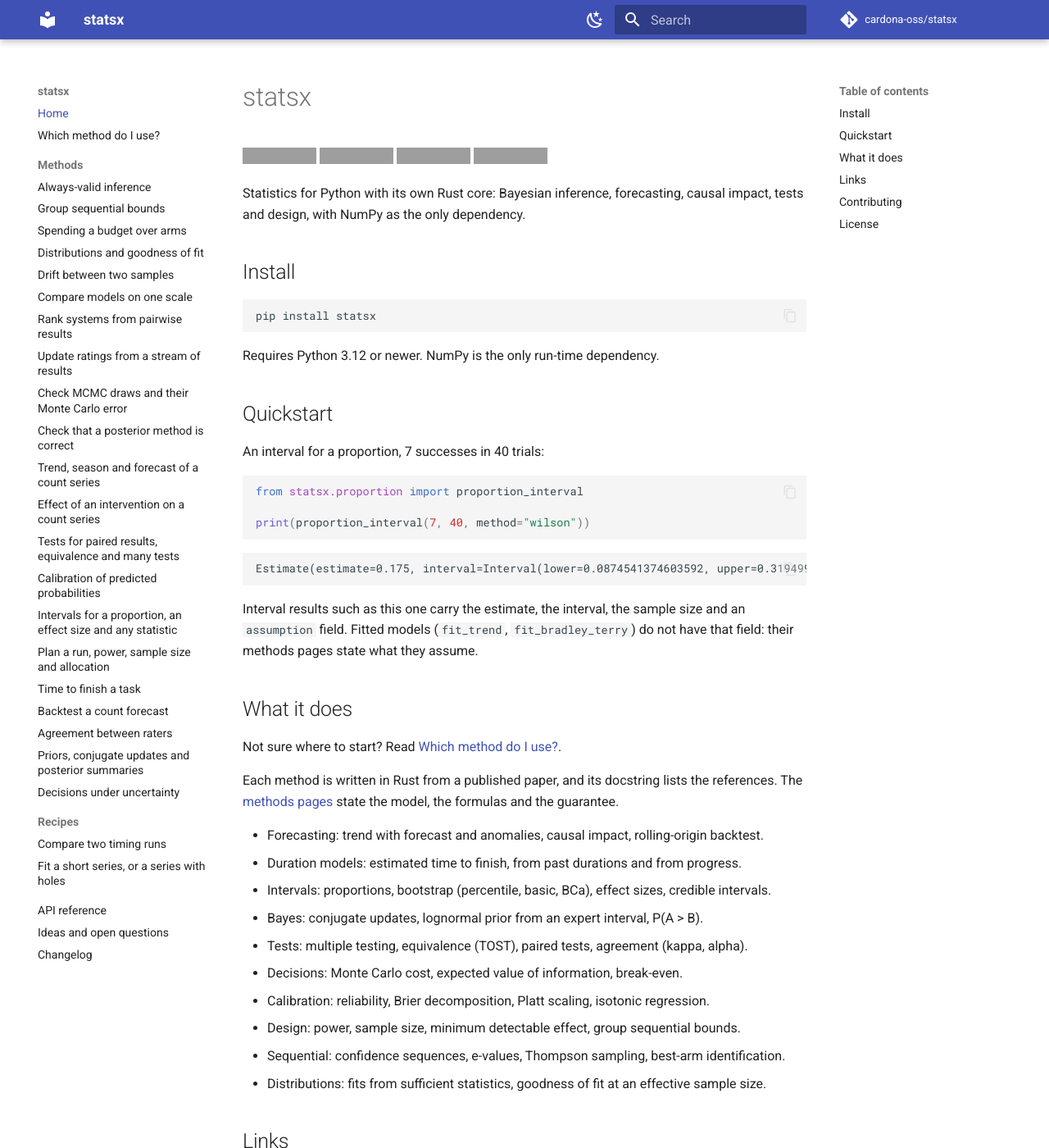
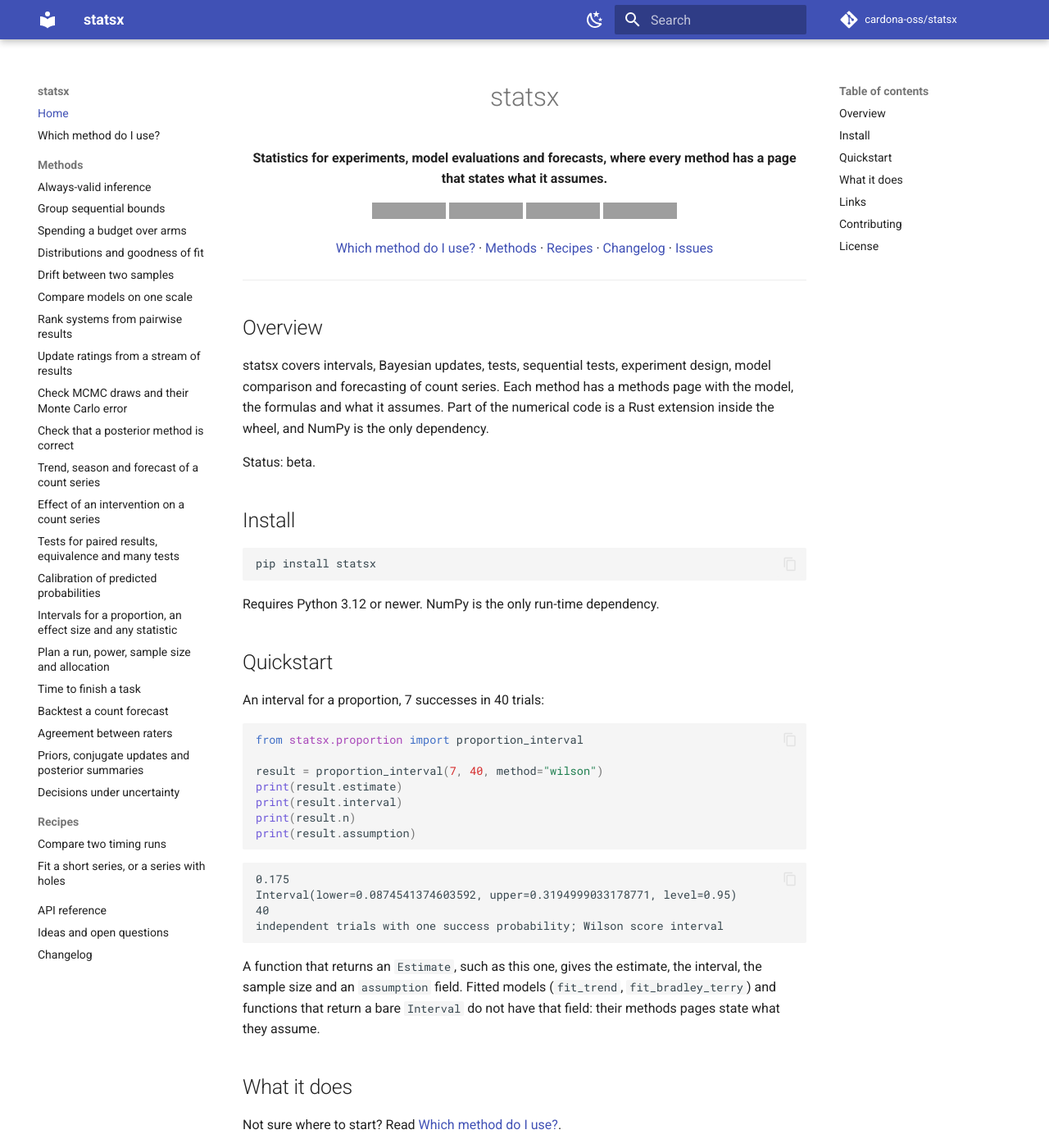
Before and after one commit to jorgeecardona/statsx, an MkDocs documentation site: the page built from docs/index.md, in a window 1280 px wide and 1400 px high. Shown: the whole window at 82% size. Built offline with MkDocs 1.6.1 and Material for MkDocs 9.7.7, drawn with Linux system fonts in a browser that asks for light colours; comment, search, counter and statistics services are not loaded; some of the changed text lies outside the part shown; grey boxes are pictures that could not be loaded.

Commit message:
docs: README header and true Rust claim, CHANGELOG by release up to 0.1.62, PyPI summary, keywords and classifiers, CONTRIBUTING and AGENTS match the CI

````diff
--- a/.gitlab-ci.yml
+++ b/.gitlab-ci.yml
@@ -5,7 +5,7 @@
 # -- no per-language jobs, no hand-wired stages/needs, moon resolves the order. On the
 # default branch it runs `:release` instead: the same `:ci` checks run as deps, then it
 # publishes to PyPI via OIDC Trusted Publishing when pyproject's version isn't on PyPI
-# yet (no stored API token). See README "Releasing".
+# yet (no stored API token). See CONTRIBUTING.md "Releasing".
 
 default:
   image: debian:bookworm-slim
--- a/README.md
+++ b/README.md
@@ -1,11 +1,32 @@
-# statsx
+<h1 align="center">statsx</h1>
 
-[![pipeline status](https://gitlab.com/cardona-oss/statsx/badges/main/pipeline.svg)](https://gitlab.com/cardona-oss/statsx/-/pipelines)
-[![PyPI version](https://img.shields.io/pypi/v/statsx.svg)](https://pypi.org/project/statsx/)
-[![Python versions](https://img.shields.io/pypi/pyversions/statsx.svg)](https://pypi.org/project/statsx/)
-[![License: MIT](https://img.shields.io/badge/license-MIT-blue.svg)](https://gitlab.com/cardona-oss/statsx/-/blob/main/LICENSE)
+<p align="center"><strong>Statistics for experiments, model evaluations and forecasts, where every method has a page that states what it assumes.</strong></p>
 
-Statistics for Python with its own Rust core: Bayesian inference, forecasting, causal impact, tests and design, with NumPy as the only dependency.
+<p align="center">
+  <a href="https://pypi.org/project/statsx/"><img alt="PyPI" src="https://img.shields.io/pypi/v/statsx?style=flat-square"></a>
+  <a href="https://pypi.org/project/statsx/"><img alt="Python versions" src="https://img.shields.io/pypi/pyversions/statsx?style=flat-square"></a>
+  <a href="https://gitlab.com/cardona-oss/statsx/-/pipelines"><img alt="Pipeline" src="https://img.shields.io/gitlab/pipeline-status/cardona-oss%2Fstatsx?branch=main&style=flat-square"></a>
+  <a href="https://gitlab.com/cardona-oss/statsx/-/blob/main/LICENSE"><img alt="License: MIT" src="https://img.shields.io/badge/license-MIT-blue?style=flat-square"></a>
+</p>
+
+<p align="center">
+  <a href="https://gitlab.com/cardona-oss/statsx/-/blob/main/docs/choose.md">Which method do I use?</a> ·
+  <a href="https://gitlab.com/cardona-oss/statsx/-/tree/main/docs/methods">Methods</a> ·
+  <a href="https://gitlab.com/cardona-oss/statsx/-/tree/main/docs/recipes">Recipes</a> ·
+  <a href="https://gitlab.com/cardona-oss/statsx/-/blob/main/CHANGELOG.md">Changelog</a> ·
+  <a href="https://gitlab.com/cardona-oss/statsx/-/issues">Issues</a>
+</p>
+
+---
+
+## Overview
+
+statsx covers intervals, Bayesian updates, tests, sequential tests, experiment design, model
+comparison and forecasting of count series. Each method has a methods page with the model, the
+formulas and what it assumes. Part of the numerical code is a Rust extension inside the wheel,
+and NumPy is the only dependency.
+
+Status: beta.
 
 ## Install
 
@@ -22,24 +43,37 @@ An interval for a proportion, 7 successes in 40 trials:
 ```python
 from statsx.proportion import proportion_interval
 
-print(proportion_interval(7, 40, method="wilson"))
+result = proportion_interval(7, 40, method="wilson")
+print(result.estimate)
+print(result.interval)
+print(result.n)
+print(result.assumption)
 ```
 
 ```text
-Estimate(estimate=0.175, interval=Interval(lower=0.0874541374603592, upper=0.3194999033178771, level=0.95), n=40, assumption='independent trials with one success probability; Wilson score interval')
+0.175
+Interval(lower=0.0874541374603592, upper=0.3194999033178771, level=0.95)
+40
+independent trials with one success probability; Wilson score interval
 ```
 
-Interval results such as this one carry the estimate, the interval, the sample size and an
-`assumption` field. Fitted models (`fit_trend`, `fit_bradley_terry`) do not have that field: their
-methods pages state what they assume.
+A function that returns an `Estimate`, such as this one, gives the estimate, the interval, the
+sample size and an `assumption` field. Fitted models (`fit_trend`, `fit_bradley_terry`) and
+functions that return a bare `Interval` do not have that field: their methods pages state what
+they assume.
 
 ## What it does
 
-Not sure where to start? Read [Which method do I use?](https://cardona-oss.gitlab.io/statsx/choose/).
+Not sure where to start? Read
+[Which method do I use?](https://gitlab.com/cardona-oss/statsx/-/blob/main/docs/choose.md).
 
-Each method is written in Rust from a published paper, and its docstring lists the references.
-The [methods pages](https://cardona-oss.gitlab.io/statsx/methods/always-valid/) state the model,
+Each method follows a published paper, and its module docstring lists the references. The
+[methods pages](https://gitlab.com/cardona-oss/statsx/-/tree/main/docs/methods) state the model,
 the formulas and the guarantee.
+
+Of the 31 method modules, 19 import the Rust extension `statsx._accel`, 6 import it through
+another statsx module, and 6 are Python and NumPy only (`allocation`, `alwaysvalid`,
+`groupsequential`, `identify`, `multiple`, `rating`).
 
 - Forecasting: trend with forecast and anomalies, causal impact, rolling-origin backtest.
 - Duration models: estimated time to finish, from past durations and from progress.
@@ -51,20 +85,25 @@ the formulas and the guarantee.
 - Design: power, sample size, minimum detectable effect, group sequential bounds.
 - Sequential: confidence sequences, e-values, Thompson sampling, best-arm identification.
 - Distributions: fits from sufficient statistics, goodness of fit at an effective sample size.
+- Model comparison: Rasch abilities of models on shared tasks, token ratios, cost per pass.
+- Ranking: Bradley-Terry with ties, a fit per judge, Elo, Glicko-2.
+- Drift: Kolmogorov-Smirnov, MMD, classifier two-sample test, PSI.
+- MCMC checks: convergence, effective sample size, Monte Carlo standard error, simulation-based
+  calibration.
 
 ## Links
 
-- **Documentation:** https://cardona-oss.gitlab.io/statsx/
-- **Source:** https://gitlab.com/cardona-oss/statsx
-- **Issues:** https://gitlab.com/cardona-oss/statsx/-/issues
-- **PyPI:** https://pypi.org/project/statsx/
-- **Changelog:** [CHANGELOG.md](https://gitlab.com/cardona-oss/statsx/-/blob/main/CHANGELOG.md)
+- Source: https://gitlab.com/cardona-oss/statsx
+- Issues: https://gitlab.com/cardona-oss/statsx/-/issues
+- PyPI: https://pypi.org/project/statsx/
+- Changelog: [CHANGELOG.md](https://gitlab.com/cardona-oss/statsx/-/blob/main/CHANGELOG.md)
 
 ## Contributing
 
-Developer setup, the dev loop, and the release process live in
-[CONTRIBUTING.md](https://gitlab.com/cardona-oss/statsx/-/blob/main/CONTRIBUTING.md). In short: `uv sync && make install-hooks`, then
-`make check` runs the same gate CI runs.
+Developer setup, the dev loop and the release process are in
+[CONTRIBUTING.md](https://gitlab.com/cardona-oss/statsx/-/blob/main/CONTRIBUTING.md).
+In short: `uv sync && make install-hooks`, then `make check` runs lint, format check, typecheck
+and tests.
 
 ## License
 
--- a/mkdocs.yml
+++ b/mkdocs.yml
@@ -1,5 +1,5 @@
 site_name: statsx
-site_description: "Statistics for Python with its own Rust core: Bayesian inference, forecasting, causal impact, tests and design, with NumPy as the only dependency."
+site_description: "Statistics for experiments and forecasts, with a Rust extension and NumPy the only dependency"
 repo_url: https://gitlab.com/cardona-oss/statsx
 repo_name: cardona-oss/statsx
 copyright: MIT &copy; Jorge Cardona
--- a/moon.yml
+++ b/moon.yml
@@ -1,6 +1,6 @@
 # yaml-language-server: $schema=https://moonrepo.dev/schemas/project.json
 #
-# statsx — Statistics for Python with its own Rust core: Bayesian inference, forecasting, causal impact, tests and design, with NumPy as the only dependency.
+# statsx: Statistics for experiments and forecasts, with a Rust extension and NumPy the only dependency.
 # Single project at the repo root. Every task runs as a system command via `uv run`
 # (see .moon/toolchain.yml for why moon's Python toolchain is not used). CI runs one
 # `moon run :ci` (lint, format-check, typecheck, test, test-floor, build, docs,
````
Also changed, not shown: AGENTS.md (+10 -5 lines), CHANGELOG.md (+43 -3 lines), CONTRIBUTING.md (+48 -38 lines), docs/choose.md (+1 -2 lines), docs/ideas.md (+10 -9 lines), pyproject.toml (+9 -8 lines), 5 other files.
